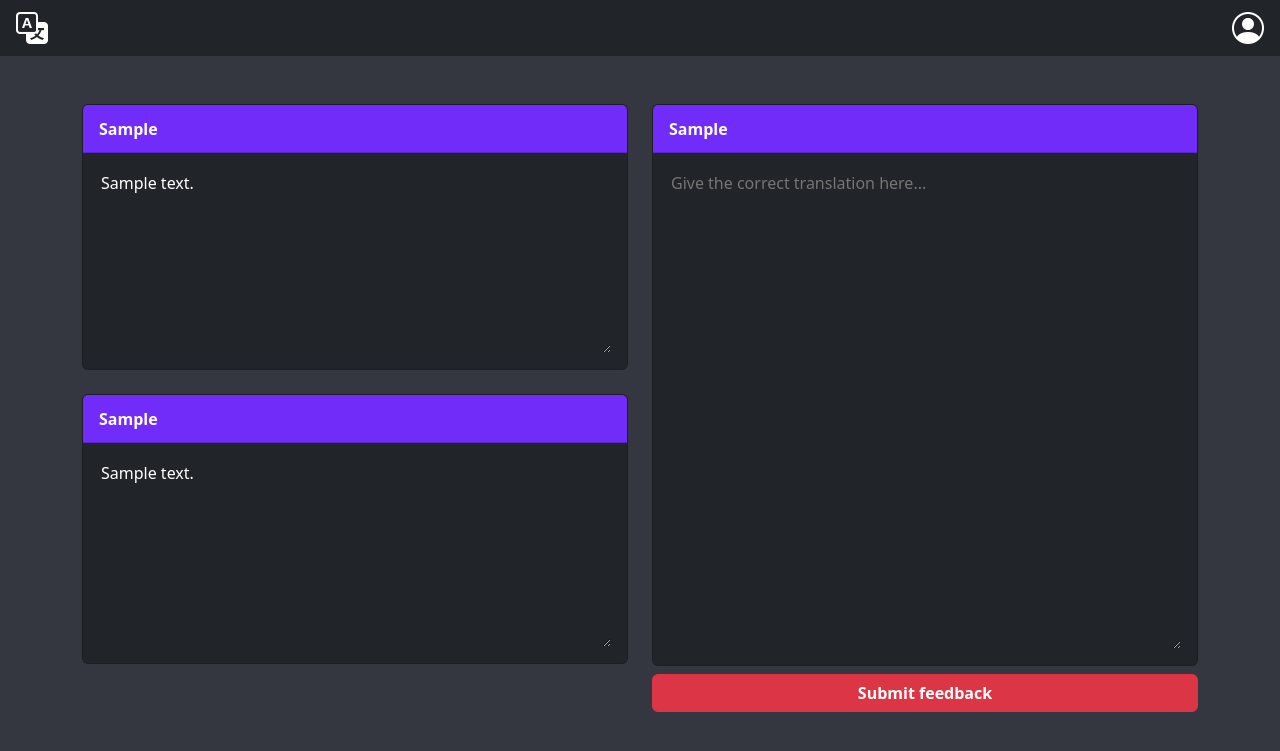
After one commit to yonathanstwn/nmt-id-en-app, a Django app: template app/templates/feedback.html in a window 1280 px wide. The commit adds this page. Shown: the top 751 px of the page. Run offline with Django 3.2, Linux system fonts and the light colour scheme; the template is opened without the code that fills it: most values are stand-ins (such as "Sample title", 1, 10 or a date in 2020).

Commit message:
implement translation and feedback page and design

```diff
--- /dev/null
+++ b/app/templates/feedback.html
@@ -0,0 +1,64 @@
+{% extends 'index.html' %} {% block body %} {% include 'partials/navbar.html' %}
+<div class="container">
+  <div class="row">
+    <div class="col">
+      <div class="card text-white bg-dark mt-5">
+        <div class="card-header card-header-custom">
+          <div>
+            <div class="mt-1">{{ fromL_disp }}</div>
+          </div>
+        </div>
+        <div class="card-body">
+          <div style="height: 23vh">
+            <textarea class="input-custom" readonly>{{ sourceText }}</textarea>
+          </div>
+        </div>
+      </div>
+      <div class="card text-white bg-dark mt-4">
+        <div class="card-header card-header-custom">
+          <div>
+            <div class="mt-1">{{ toL_disp }}</div>
+          </div>
+        </div>
+        <div class="card-body">
+          <div style="height: 23.5vh">
+            <textarea class="input-custom" readonly>{{ outText }}</textarea>
+          </div>
+        </div>
+      </div>
+    </div>
+
+    <div class="col">
+      <div class="card text-white bg-dark mt-5">
+        <div class="card-header card-header-custom">
+          <div class="mt-1">{{ toL_disp }}</div>
+        </div>
+        <div class="card-body">
+          <div style="height: 60vh">
+            <textarea
+              class="input-custom"
+              placeholder="Give the correct translation here..."
+              name="feedbackText"
+              form="feedbackTextForm"
+            ></textarea>
+          </div>
+        </div>
+      </div>
+      <form action="{% url 'feedback' %}" method="post" id="feedbackTextForm">
+        {% csrf_token %}
+        <input type="hidden" name="fromL" value="{{fromL}}" />
+        <input type="hidden" name="toL" value="{{toL}}" />
+        <input type="hidden" name="sourceText" value="{{sourceText}}" />
+        <input
+          type="submit"
+          value="Submit feedback"
+          class="btn btn-primary btn-custom-1 my-2 bg-danger"
+          style="width: 100%; border-color: #dc3545"
+        />
+      </form>
+    </div>
+  </div>
+  <h3></h3>
+</div>
+
+{% endblock %}
--- a/config/urls.py
+++ b/config/urls.py
@@ -20,7 +20,7 @@ from app import views
 urlpatterns = [
     path('admin/', admin.site.urls),
     path('', views.main, name='main'),
-    path('translate/', views.translate, name='translate'),
+    path('feedback/', views.feedback, name='feedback'),
     path('login/', views.log_in, name='login'),
     path('logout/', views.log_out, name='logout'),
     path('signup/', views.sign_up, name='signup')
```
Also changed, not shown: app/templates/main.html (+46 -16 lines), app/views.py (+36 -8 lines), requirements.txt (+19 -0 lines).
